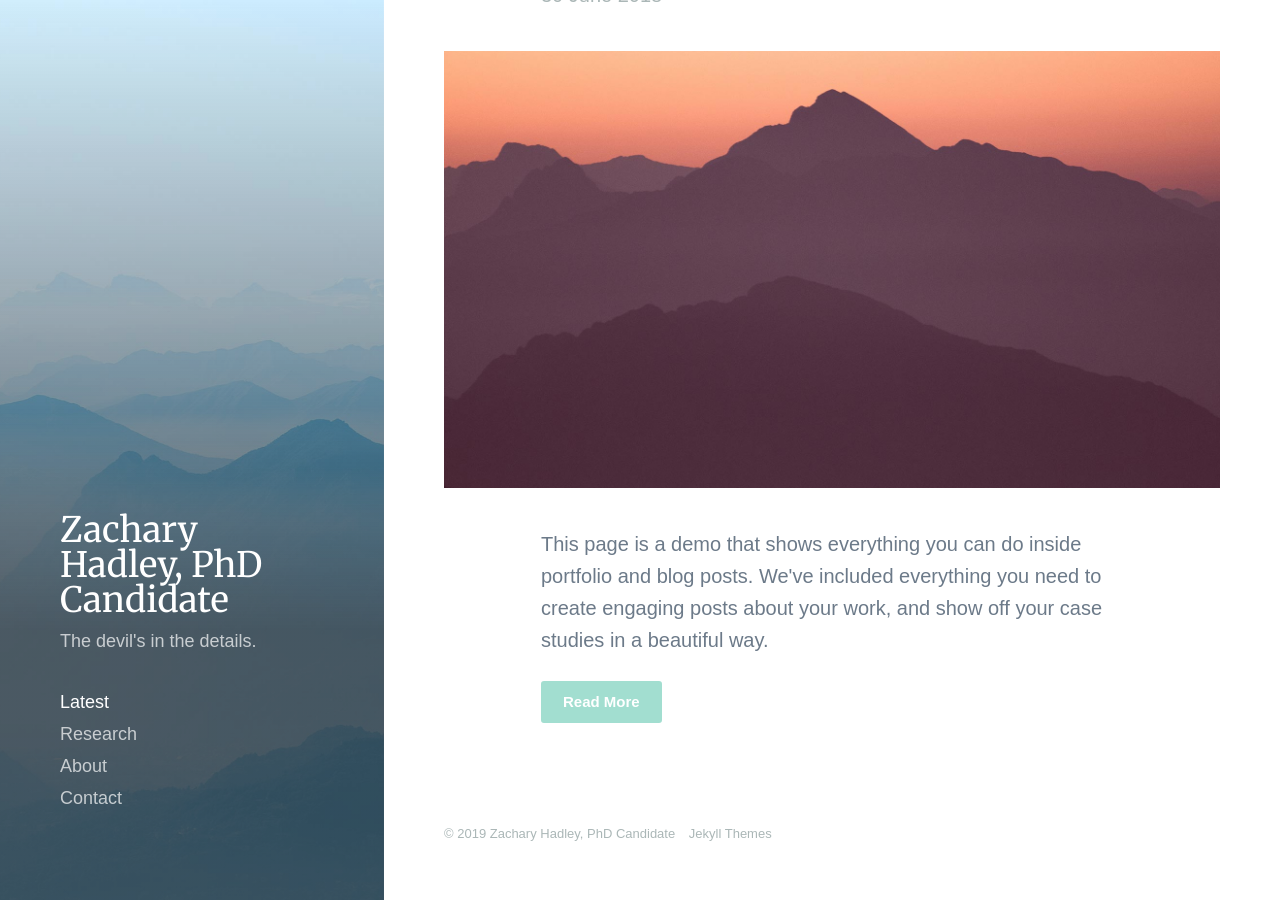
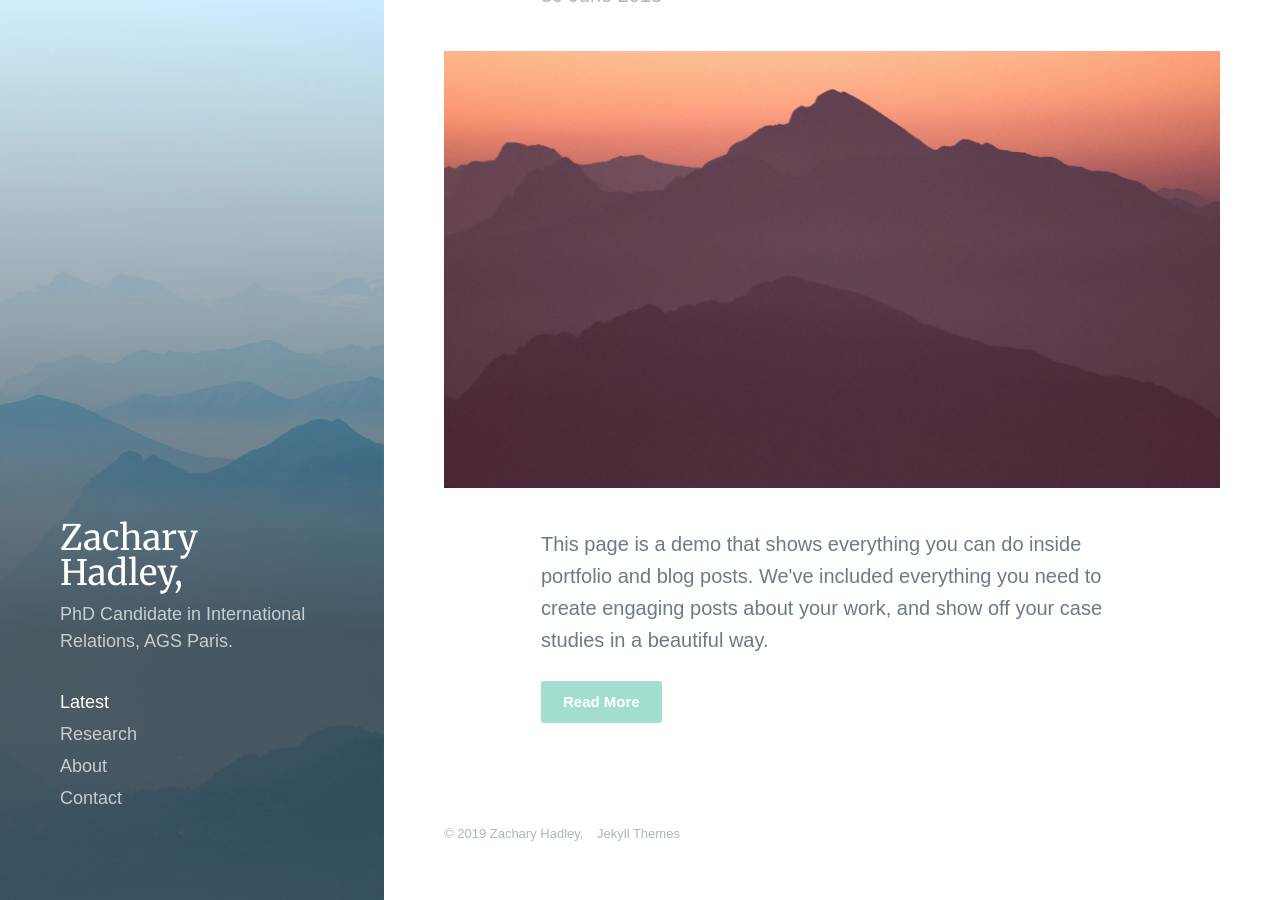
Before and after one commit to zhadley/zhadley.github.io, a Jekyll site: the page built from index.html, in a window 1280 px wide and 900 px high, scrolled down 133 px. Built offline with Jekyll 4.4.1, drawn with Linux system fonts in a browser that asks for light colours; nearby versions of some CDN libraries; some web fonts are replaced; the list of posts is cut into pages by our own code.

Commit message:
Update settings.yml

```diff
--- a/_data/settings.yml
+++ b/_data/settings.yml
@@ -1,6 +1,6 @@
 basic_settings:
-  site_title: Zachary Hadley, PhD Candidate
-  site_tagline: The devil's in the details.
+  site_title: Zachary Hadley,
+  site_tagline: PhD Candidate in International Relations, AGS Paris.
   favicon_image: /images/favicon.png
 
 header_settings:
```
